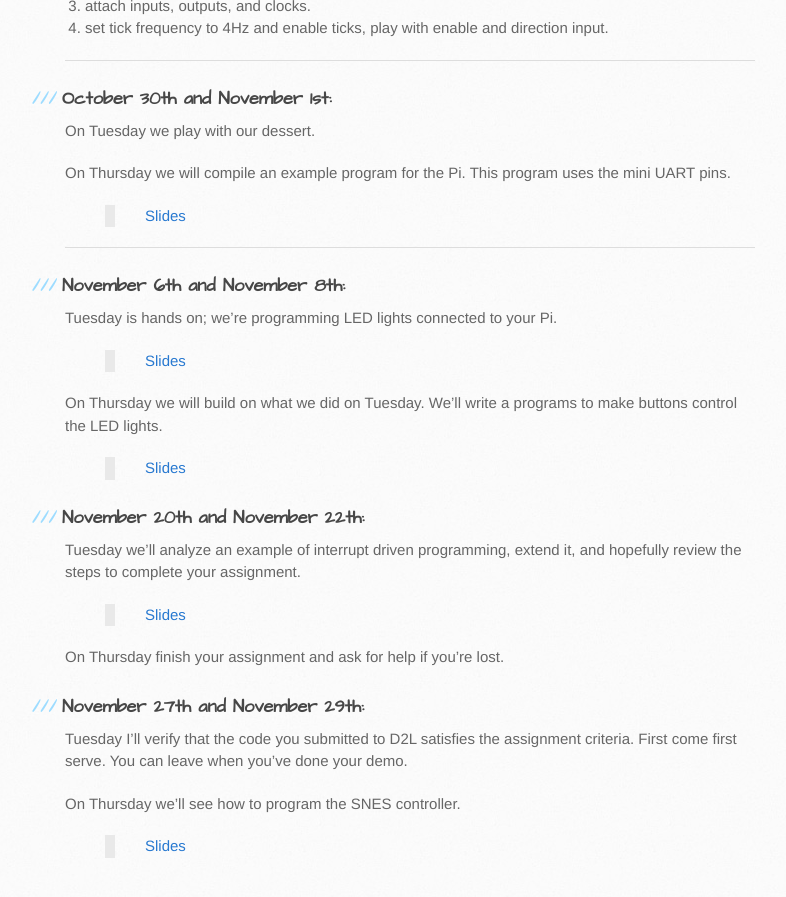
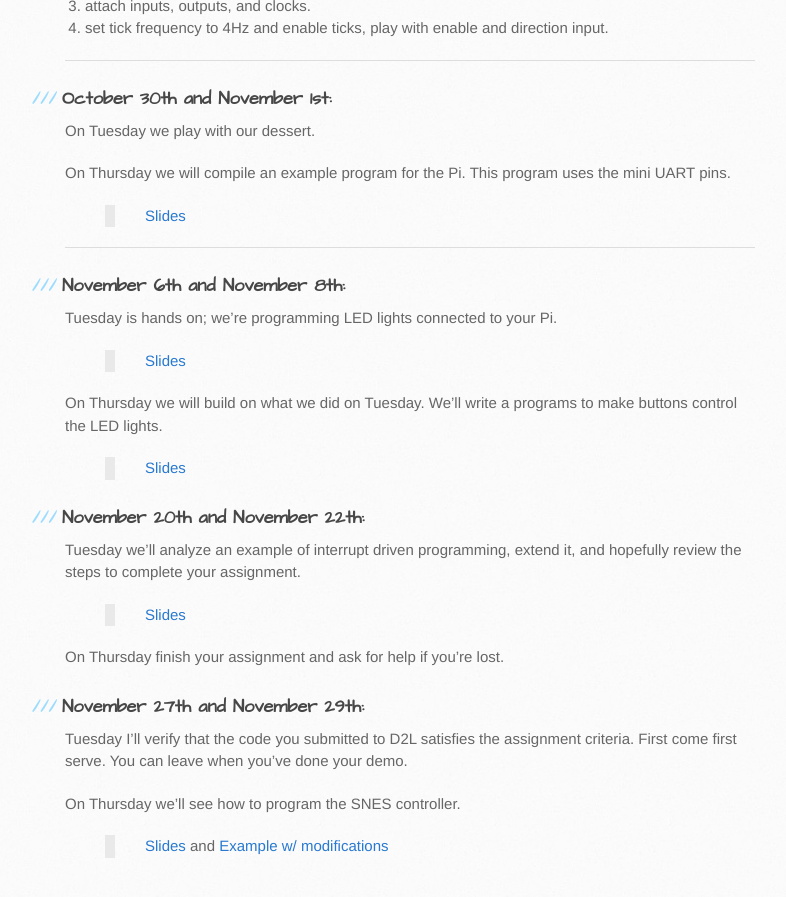
Before and after one commit to philstutorials/philstutorials.github.io, a Jekyll site: the page built from CPSC359.md, in a window 1280 px wide and 900 px high, scrolled down 1751 px. Shown: the top 897 px of the window, without its empty margins (105-891 px from the left). Built offline with Jekyll 4.4.1, drawn with Linux system fonts in a browser that asks for light colours; our own code applies the rules of GitHub Pages for plain Markdown files.

Commit message:
Update CPSC359.md

```diff
--- a/CPSC359.md
+++ b/CPSC359.md
@@ -94,4 +94,4 @@ On Thursday finish your assignment and ask for help if you're lost.
 Tuesday I'll verify that the code you submitted to D2L satisfies the assignment criteria. First come first serve. You can leave when you've done your demo.
 
 On Thursday we'll see how to program the SNES controller.
-> [Slides](https://slides.com/pathomas/gpio-programming-snes#/)
+> [Slides](https://slides.com/pathomas/gpio-programming-snes#/) and [Example w/ modifications](https://github.com/philstutorials/philstutorials.github.io/raw/master/_data/07_SNESController_Ext.zip)
```
